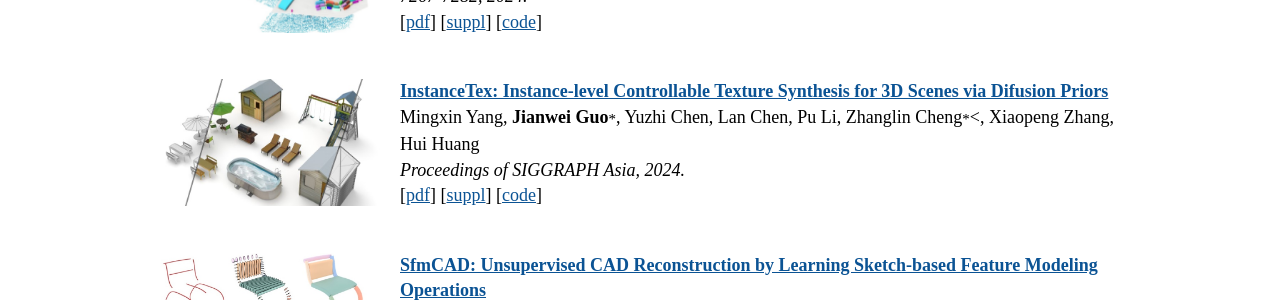
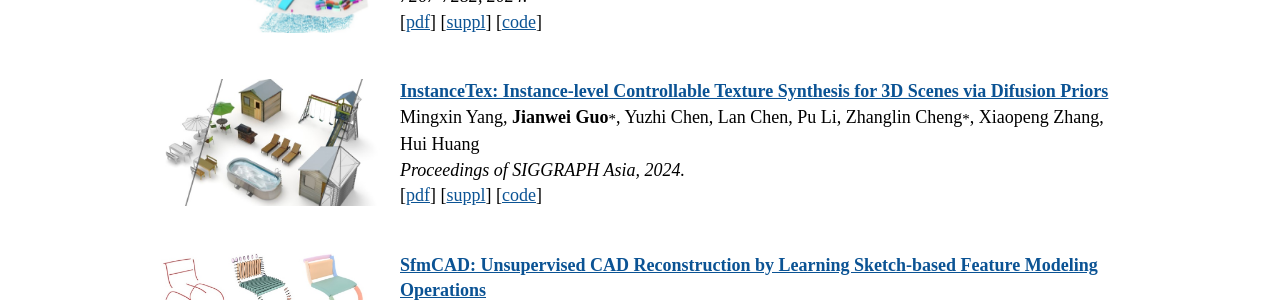
Before and after one commit to jianweiguo/jianweiguo.github.io, a Jekyll site: the page built from publications/index.html, in a window 1280 px wide and 900 px high. Shown: the part 307-607 px from the top of the window. Built offline with Jekyll 4.4.1, drawn with Linux system fonts in a browser that asks for light colours.

Commit message:
Update index.html

```diff
--- a/publications/index.html
+++ b/publications/index.html
@@ -26,7 +26,7 @@ sup { vertical-align: text-top; }
 <br />
 <img src="2024-siga-InstanceTex.jpg" alt="2024-siga-InstanceTex" align ="left" width="220" height="127" style="margin:0px 20px 0px 0px">
 <a href="" target="_blank" style="font-weight:bold;color:rgb(11,83,148)">InstanceTex: Instance-level Controllable Texture Synthesis for 3D Scenes via Difusion Priors</a> <br />
-Mingxin Yang, <b>Jianwei Guo</b><sup>*</sup>, Yuzhi Chen, Lan Chen, Pu Li, Zhanglin Cheng<sup>*</sup><, Xiaopeng Zhang, Hui Huang<br />
+Mingxin Yang, <b>Jianwei Guo</b><sup>*</sup>, Yuzhi Chen, Lan Chen, Pu Li, Zhanglin Cheng<sup>*</sup>, Xiaopeng Zhang, Hui Huang<br />
 <a style="font-style:italic;color:black">Proceedings of SIGGRAPH Asia, 2024.</a> <br />
 [<a href="papers/2024-siga-InstanceTex_main.pdf" target="_blank" style="color:rgb(11,83,148)">pdf</a>]
 [<a href="papers/2024-siga-InstanceTex_supp.pdf" target="_blank" style="color:rgb(11,83,148)">suppl</a>]
@@ -89,7 +89,7 @@ Ziqi Zhou, Mengke Yuan, Mingyang Zhao, <b>Jianwei Guo</b>, Dong-Ming Yan<br />
 
 <p>
 <br />
-<img src="2024-CGF-FourAxisCNC.jpg" alt="2024-CGF-FourAxisCNC" align ="left" width="220" height="100" style="margin:0px 20px 0px 0px">
+<img src="2024-CGF-FourAxisCNC.jpg" alt="2024-CGF-FourAxisCNC" align ="left" width="220" height="115" style="margin:0px 20px 0px 0px">
 <a href="https://onlinelibrary.wiley.com/doi/full/10.1111/cgf.15204" target="_blank" style="font-weight:bold;color:rgb(11,83,148)">Continuous Toolpath Optimization for Simultaneous Four-Axis Subtractive Manufacturing</a> <br />
 Zhenmin Zhang, Zihan Shi, Fanchao Zhong, Kun Zhang, Wenjing Zhang, <b>Jianwei Guo</b>, Changhe Tu, Haisen Zhao<br />
 <a style="font-style:italic;color:black">Computer Graphics Forum, 2024.</a> <br />
```
